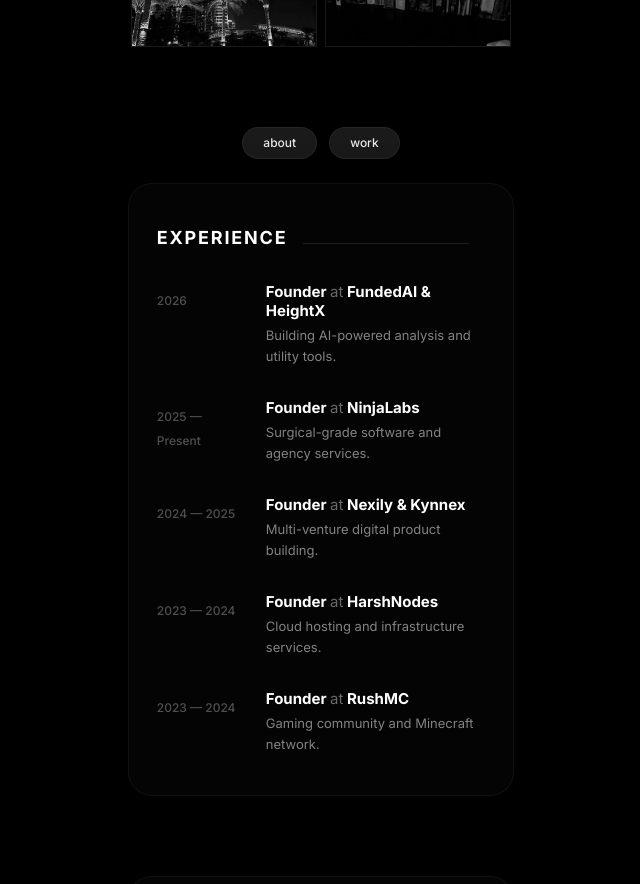
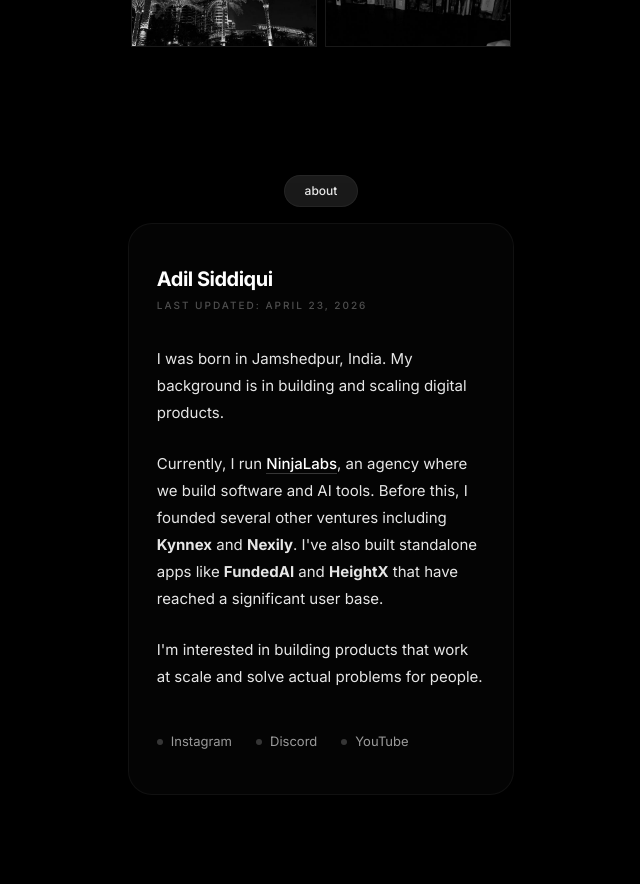
Before and after one commit to Ninja-69/portfolionew, a React (Vite) app: page / in a window 1280 px wide. Shown: the part 1040-1924 px from the top of the page, without its empty margins (319-959 px from the left). Built offline with nearby package versions, Linux system fonts and the light colour scheme; a web font is replaced by a local one.

Commit message:
Reorder About and Experience sections vertically as requested

```diff
--- a/App.tsx
+++ b/App.tsx
@@ -24,23 +24,27 @@
         <PortfolioCards />
         <Gallery />
 
-        <div className="flex flex-row items-center justify-center gap-3 mb-6">
+        {/* About Section Header & Card */}
+        <div className="flex flex-col items-center mt-12 mb-4">
           <button
             onClick={() => document.getElementById('about')?.scrollIntoView({ behavior: 'smooth' })}
             className="px-5 py-1.5 bg-[#1a1a1a] rounded-full text-[12px] font-medium text-white/90 border border-white/5 hover:bg-[#222] transition-colors"
           >
             about
           </button>
+        </div>
+        <AboutSection />
+
+        {/* Experience Section Header & Card */}
+        <div className="flex flex-col items-center mt-4 mb-4">
           <button
             onClick={() => document.getElementById('work')?.scrollIntoView({ behavior: 'smooth' })}
             className="px-5 py-1.5 bg-[#1a1a1a] rounded-full text-[12px] font-medium text-white/90 border border-white/5 hover:bg-[#222] transition-colors"
           >
-            work
+            experience
           </button>
         </div>
-
         <ExperienceTimeline />
-        <AboutSection />
 
         {/* Subtle Bio for SEO/AI Ranking - Minimalist and non-intrusive */}
         <section className="w-full px-8 mt-12 mb-12 text-center opacity-20 hover:opacity-60 transition-opacity duration-500">
```
